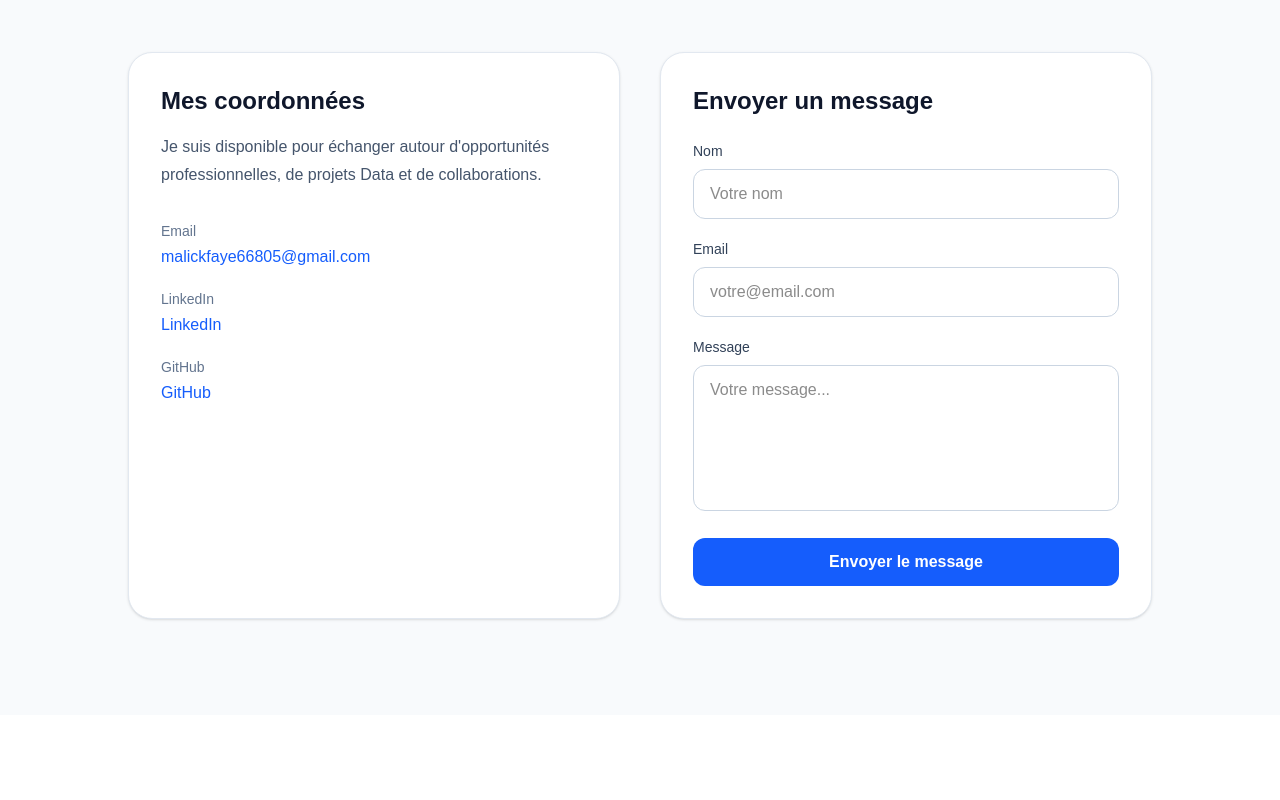
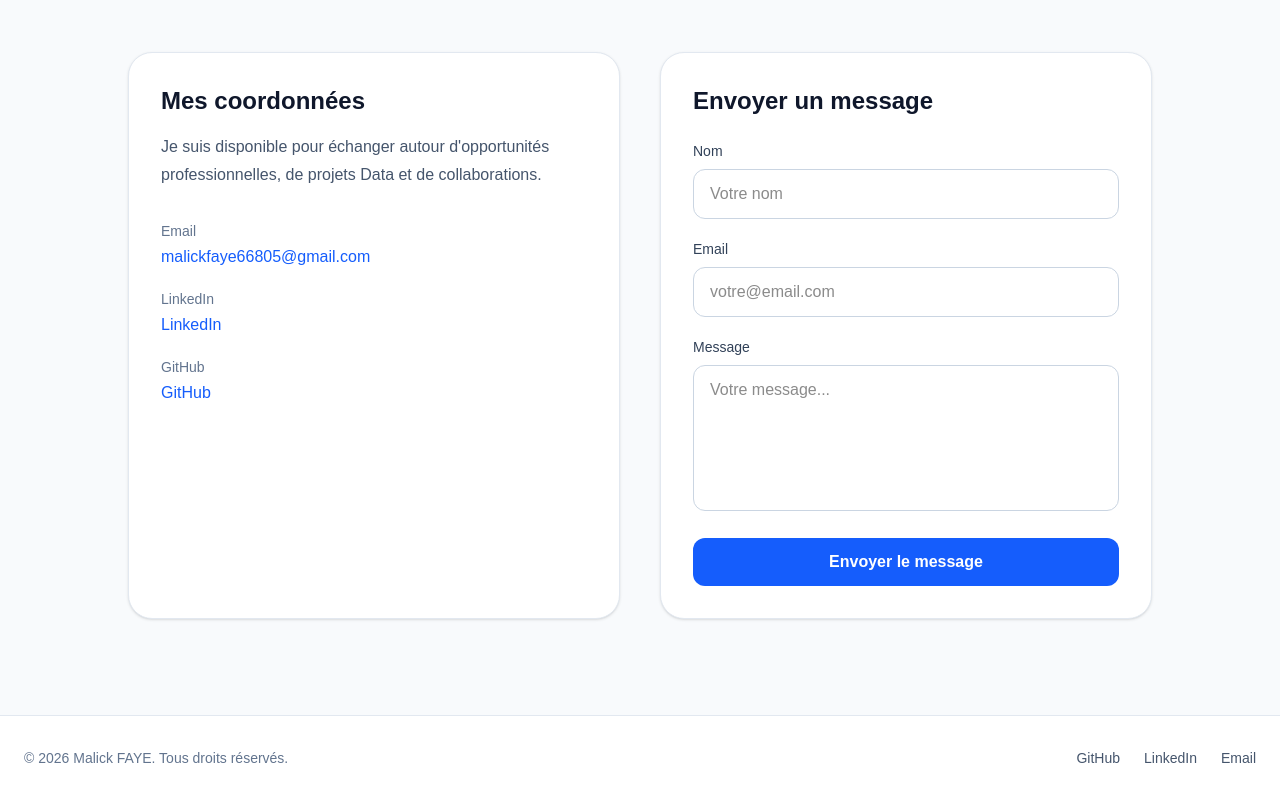
Before and after one commit to Malick668/malick-portfolio, a Next.js app: page / in a window 1280 px wide. Shown: the part 6807-7607 px from the top of the page. Before the commit the page ends 7522 px from the top, so only its background shows below. Built offline with nearby package versions, Linux system fonts and the light colour scheme.

Commit message:
Complete portfolio contact footer and CV download

```diff
--- a/src/app/page.tsx
+++ b/src/app/page.tsx
@@ -7,6 +7,7 @@ import Experience from "@/components/sections/Experience";
 import Education from "@/components/sections/Education";
 import CaseStudies from "@/components/sections/CaseStudies";
 import Contact from "@/components/sections/Contact";
+import Footer from "@/components/layout/Footer";
 
 export default function Home() {
   return (
@@ -22,6 +23,7 @@ export default function Home() {
         <Projects />
         <CaseStudies />
         <Contact />
+        <Footer />
       </main>
     </>
   );
--- /dev/null
+++ b/src/components/layout/Footer.tsx
@@ -0,0 +1,40 @@
+export default function Footer() {
+  return (
+    <footer className="border-t border-slate-200 bg-white">
+      <div className="mx-auto flex max-w-7xl flex-col items-center justify-between gap-4 px-6 py-8 md:flex-row">
+
+        <p className="text-sm text-slate-500">
+          © {new Date().getFullYear()} Malick FAYE. Tous droits réservés.
+        </p>
+
+        <div className="flex items-center gap-6 text-sm font-medium">
+          <a
+            href="https://github.com/Malick668"
+            target="_blank"
+            rel="noopener noreferrer"
+            className="text-slate-600 transition hover:text-blue-600"
+          >
+            GitHub
+          </a>
+
+          <a
+            href="https://www.linkedin.com/in/malick-faye-594829259/"
+            target="_blank"
+            rel="noopener noreferrer"
+            className="text-slate-600 transition hover:text-blue-600"
+          >
+            LinkedIn
+          </a>
+
+          <a
+            href="mailto:malickfaye66805@gmail.com"
+            className="text-slate-600 transition hover:text-blue-600"
+          >
+            Email
+          </a>
+        </div>
+
+      </div>
+    </footer>
+  );
+}
--- a/src/components/sections/Hero.tsx
+++ b/src/components/sections/Hero.tsx
@@ -47,12 +47,12 @@ export default function Hero() {
           </a>
 
           <a
-            href="/cv.pdf"
-            download
-            className="rounded-lg border border-blue-600 px-8 py-4 font-semibold text-blue-600 transition hover:bg-blue-50"
-          >
-            Télécharger mon CV
-          </a>
+  href="/CV_Malick_FAYE.pdf"
+  download
+  className="rounded-lg border border-blue-600 px-8 py-4 font-semibold text-blue-600 transition hover:bg-blue-50"
+>
+  Télécharger mon CV
+</a>
         </div>
 
         {/* Technologies principales */}
```
Also changed, not shown: 1 other file (tests, documents, lock files or other folders).
